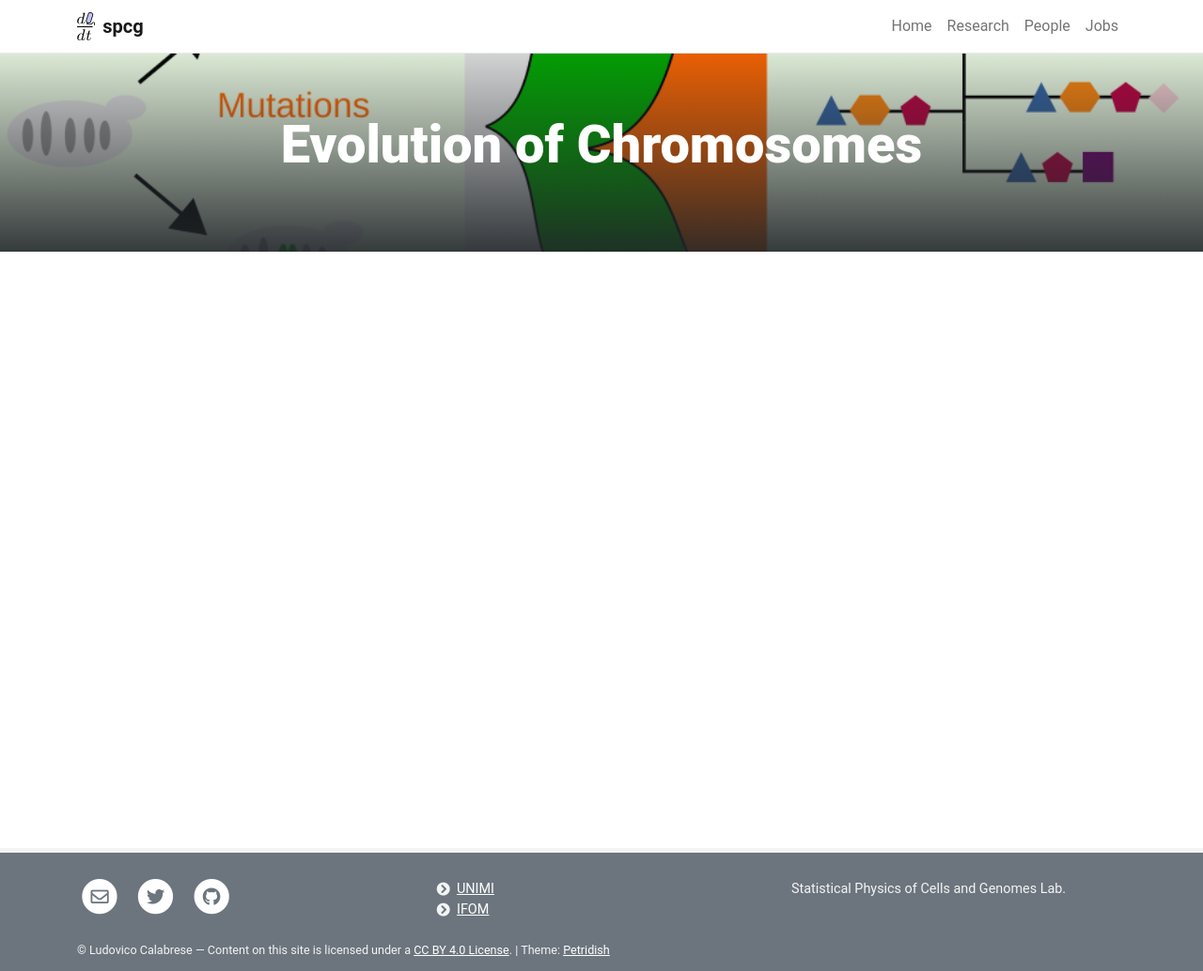
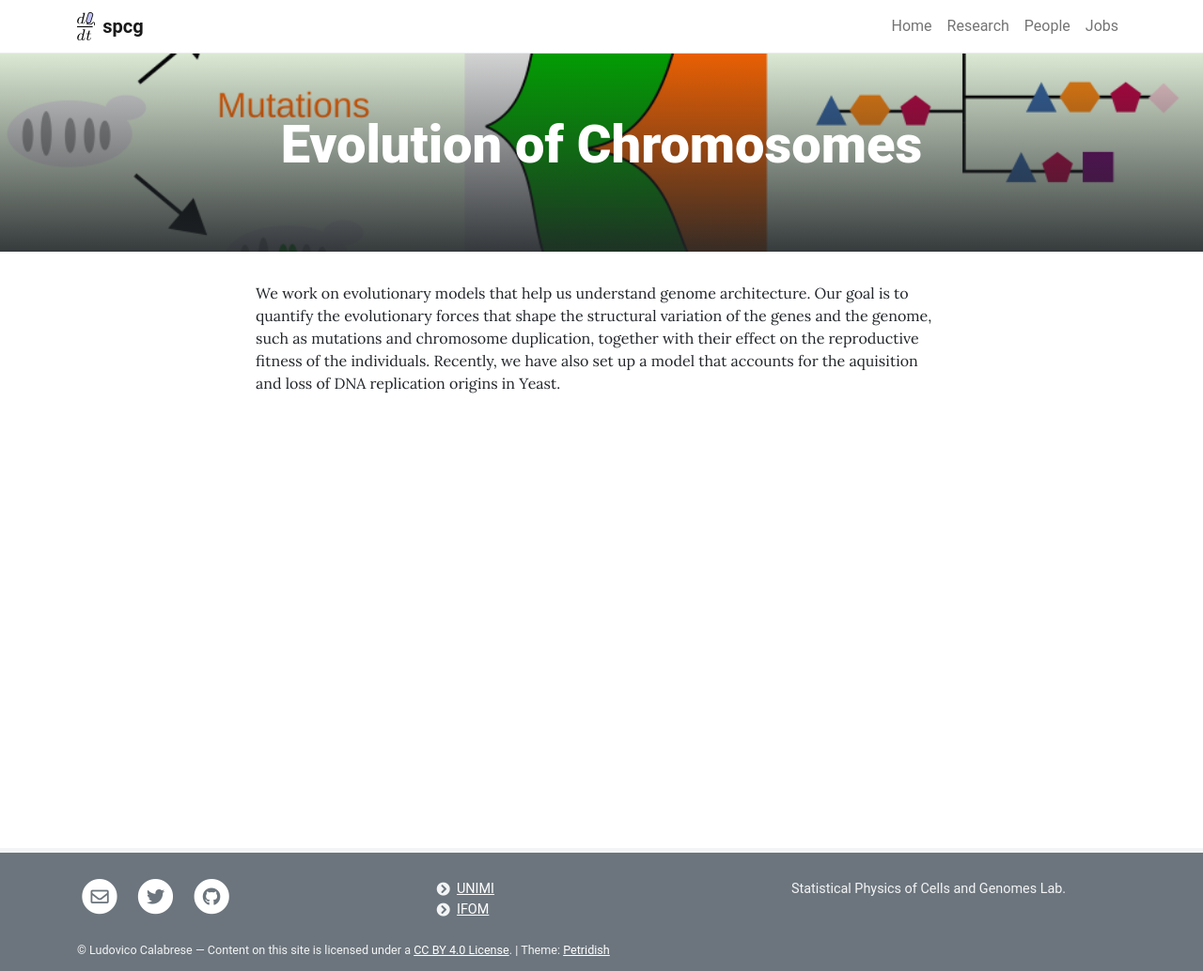
Before and after one commit to mcltone/spcg, a Jekyll site: the page built from _posts/2019-01-04-chrom-evo.md, in a window 1280 px wide. Shown: the whole page at 94% size. Built offline with Jekyll 4.4.1, drawn with Linux system fonts in a browser that asks for light colours.

Commit message:
Update 2019-01-04-chrom-evo.md

```diff
--- a/_posts/2019-01-04-chrom-evo.md
+++ b/_posts/2019-01-04-chrom-evo.md
@@ -4,3 +4,5 @@ background: /assets/theme/images/ChrEvo.png
 categories:
 permalink: /research/chrom-evo
 ---
+
+We work on evolutionary models that help us understand genome architecture. Our goal is to quantify the evolutionary forces that shape the structural variation of the genes and the genome, such as mutations and chromosome duplication, together with their effect on the reproductive fitness of the individuals. Recently, we have also set up a model that accounts for the aquisition and loss of DNA replication origins in Yeast.
```
